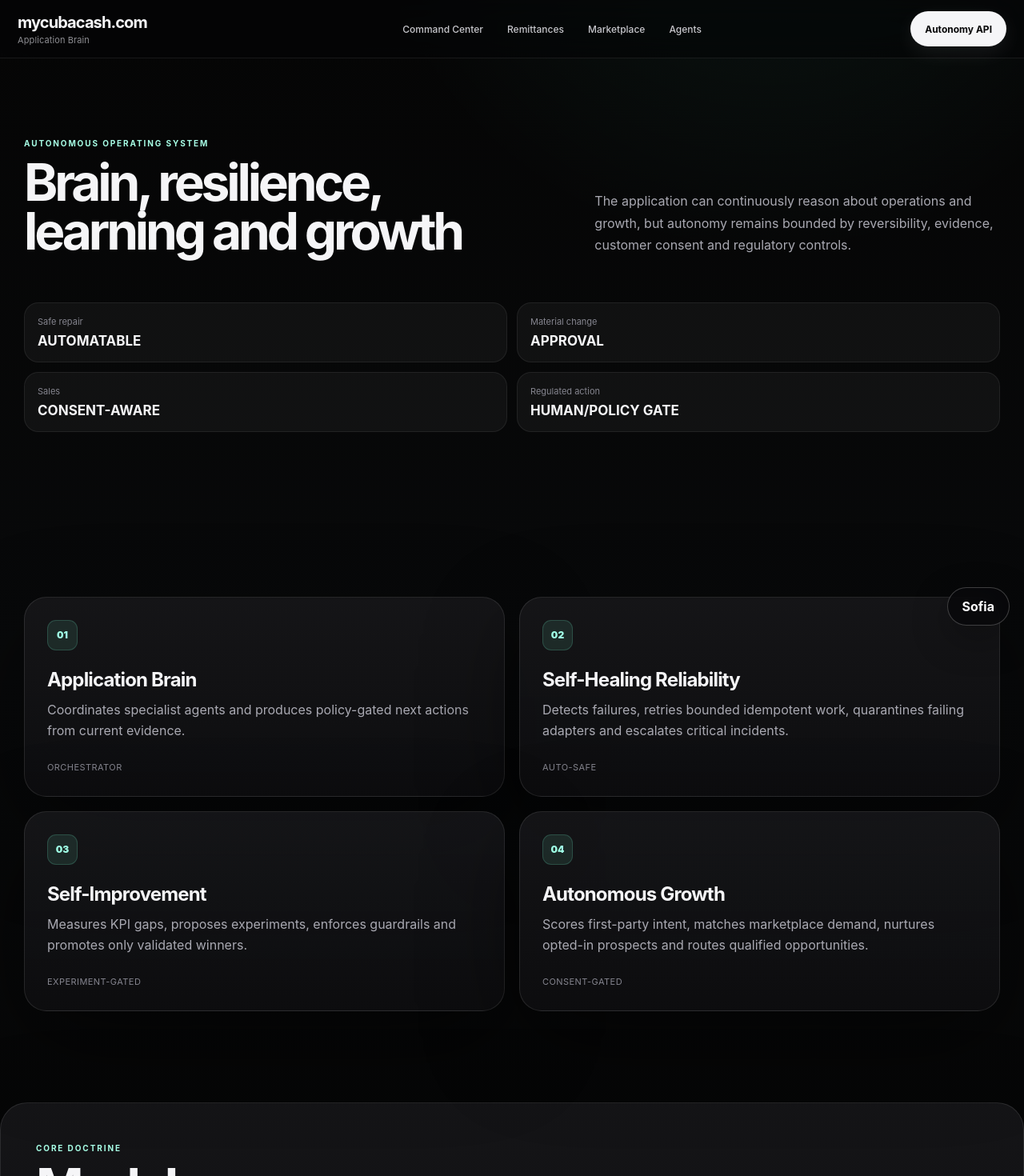
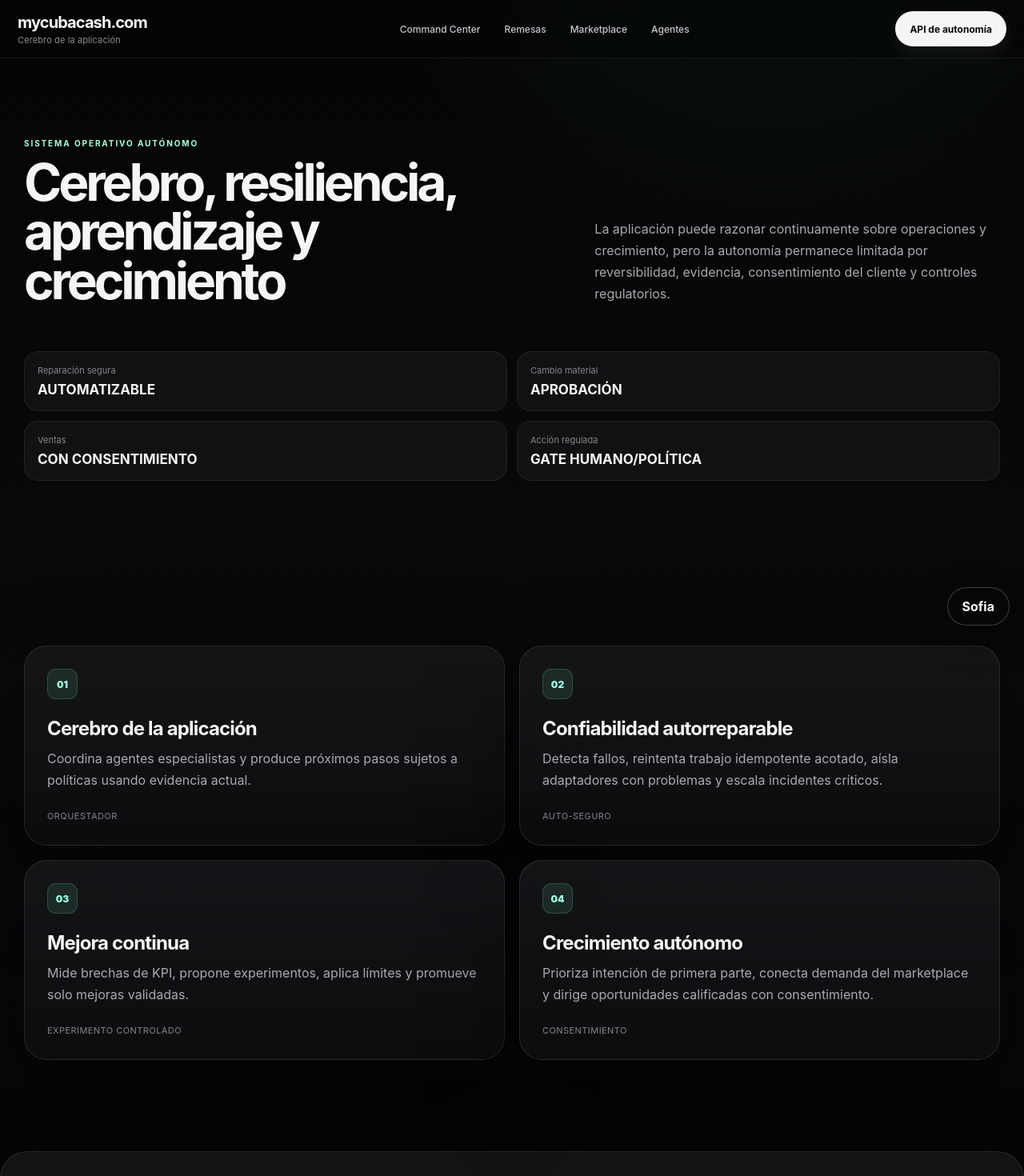
Before and after one commit to SAHJONY/CUBACASH, a Next.js app: page /api/autonomy in a window 1280 px wide. Shown: the top 1470 px of the page at 80% size. Built offline with nearby package versions, Linux system fonts and the light colour scheme.

Commit message:
Make autonomy experience Spanish-first

```diff
--- a/app/[locale]/autonomy/page.tsx
+++ b/app/[locale]/autonomy/page.tsx
@@ -1,6 +1,12 @@
 import { localeOf } from '@/lib/i18n';
 
-const engines=[
+const enginesEs=[
+  ['Cerebro de la aplicación','Coordina agentes especialistas y produce próximos pasos sujetos a políticas usando evidencia actual.','ORQUESTADOR'],
+  ['Confiabilidad autorreparable','Detecta fallos, reintenta trabajo idempotente acotado, aísla adaptadores con problemas y escala incidentes críticos.','AUTO-SEGURO'],
+  ['Mejora continua','Mide brechas de KPI, propone experimentos, aplica límites y promueve solo mejoras validadas.','EXPERIMENTO CONTROLADO'],
+  ['Crecimiento autónomo','Prioriza intención de primera parte, conecta demanda del marketplace y dirige oportunidades calificadas con consentimiento.','CONSENTIMIENTO']
+] as const;
+const enginesEn=[
   ['Application Brain','Coordinates specialist agents and produces policy-gated next actions from current evidence.','ORCHESTRATOR'],
   ['Self-Healing Reliability','Detects failures, retries bounded idempotent work, quarantines failing adapters and escalates critical incidents.','AUTO-SAFE'],
   ['Self-Improvement','Measures KPI gaps, proposes experiments, enforces guardrails and promotes only validated winners.','EXPERIMENT-GATED'],
@@ -8,24 +14,24 @@ const engines=[
 ] as const;
 
 export default async function Autonomy({params}:{params:Promise<{locale:string}>}){
-  const {locale:raw}=await params; const locale=localeOf(raw); const rtl=locale==='ar';
-  return <main className="shell" dir={rtl?'rtl':'ltr'}>
-    <nav className="nav">
-      <a href={`/${locale}`} className="brandwrap"><div className="brand">mycubacash.com</div><small>Application Brain</small></a>
-      <div className="navlinks"><a href={`/${locale}/dashboard`}>Command Center</a><a href={`/${locale}/remittances`}>Remittances</a><a href={`/${locale}/marketplace`}>Marketplace</a><a href={`/${locale}/agents`}>Agents</a></div>
-      <a className="miniCta" href="/api/autonomy">Autonomy API</a>
+  const {locale:raw}=await params; const locale=localeOf(raw); const rtl=locale==='ar'; const es=locale==='es'; const engines=es?enginesEs:enginesEn;
+  return <main className="shell premiumAppShell" dir={rtl?'rtl':'ltr'}>
+    <nav className="nav premiumNav">
+      <a href={`/${locale}`} className="brandwrap"><div className="brand">mycubacash.com</div><small>{es?'Cerebro de la aplicación':'Application Brain'}</small></a>
+      <div className="navlinks"><a href={`/${locale}/dashboard`}>Command Center</a><a href={`/${locale}/remittances`}>{es?'Remesas':'Remittances'}</a><a href={`/${locale}/marketplace`}>Marketplace</a><a href={`/${locale}/agents`}>{es?'Agentes':'Agents'}</a></div>
+      <a className="miniCta" href="/api/autonomy">{es?'API de autonomía':'Autonomy API'}</a>
     </nav>
     <section className="section">
-      <div className="sectionHead"><div><span className="eyebrow">AUTONOMOUS OPERATING SYSTEM</span><h2>Brain, resilience, learning and growth</h2></div><p>The application can continuously reason about operations and growth, but autonomy remains bounded by reversibility, evidence, customer consent and regulatory controls.</p></div>
+      <div className="sectionHead"><div><span className="eyebrow">{es?'SISTEMA OPERATIVO AUTÓNOMO':'AUTONOMOUS OPERATING SYSTEM'}</span><h2>{es?'Cerebro, resiliencia, aprendizaje y crecimiento':'Brain, resilience, learning and growth'}</h2></div><p>{es?'La aplicación puede razonar continuamente sobre operaciones y crecimiento, pero la autonomía permanece limitada por reversibilidad, evidencia, consentimiento del cliente y controles regulatorios.':'The application can continuously reason about operations and growth, but autonomy remains bounded by reversibility, evidence, customer consent and regulatory controls.'}</p></div>
       <div className="previewGrid">
-        <div><span>Safe repair</span><strong>AUTOMATABLE</strong></div>
-        <div><span>Material change</span><strong>APPROVAL</strong></div>
-        <div><span>Sales</span><strong>CONSENT-AWARE</strong></div>
-        <div><span>Regulated action</span><strong>HUMAN/POLICY GATE</strong></div>
+        <div><span>{es?'Reparación segura':'Safe repair'}</span><strong>{es?'AUTOMATIZABLE':'AUTOMATABLE'}</strong></div>
+        <div><span>{es?'Cambio material':'Material change'}</span><strong>{es?'APROBACIÓN':'APPROVAL'}</strong></div>
+        <div><span>{es?'Ventas':'Sales'}</span><strong>{es?'CON CONSENTIMIENTO':'CONSENT-AWARE'}</strong></div>
+        <div><span>{es?'Acción regulada':'Regulated action'}</span><strong>{es?'GATE HUMANO/POLÍTICA':'HUMAN/POLICY GATE'}</strong></div>
       </div>
     </section>
     <section className="section" style={{paddingTop:0}}><div className="featureGrid">{engines.map(([n,d,s],i)=><article className="feature" key={n}><div className="icon">{String(i+1).padStart(2,'0')}</div><h3>{n}</h3><p>{d}</p><div className="featureMeta">{s}</div></article>)}</div></section>
-    <section className="policyBlock"><div><span className="eyebrow">CORE DOCTRINE</span><h2>Models propose. Policy authorizes. Evidence promotes.</h2></div><p>No autonomous engine can clear sanctions, approve its own regulated transaction, create binding partner obligations, change material pricing or send marketing to an opted-out user.</p></section>
-    <footer className="footer"><strong>mycubacash.com</strong><span>Autonomous Operating System</span><span>v0.7</span></footer>
+    <section className="policyBlock"><div><span className="eyebrow">{es?'DOCTRINA CENTRAL':'CORE DOCTRINE'}</span><h2>{es?'Los modelos proponen. La política autoriza. La evidencia promueve.':'Models propose. Policy authorizes. Evidence promotes.'}</h2></div><p>{es?'Ningún motor autónomo puede levantar sanciones, aprobar por sí mismo una transacción regulada, crear obligaciones vinculantes con socios, cambiar precios materiales o contactar comercialmente a quien se haya excluido.':'No autonomous engine can clear sanctions, approve its own regulated transaction, create binding partner obligations, change material pricing or send marketing to an opted-out user.'}</p></section>
+    <footer className="footer"><strong>mycubacash.com</strong><span>{es?'Sistema Operativo Autónomo':'Autonomous Operating System'}</span></footer>
   </main>;
 }
```
